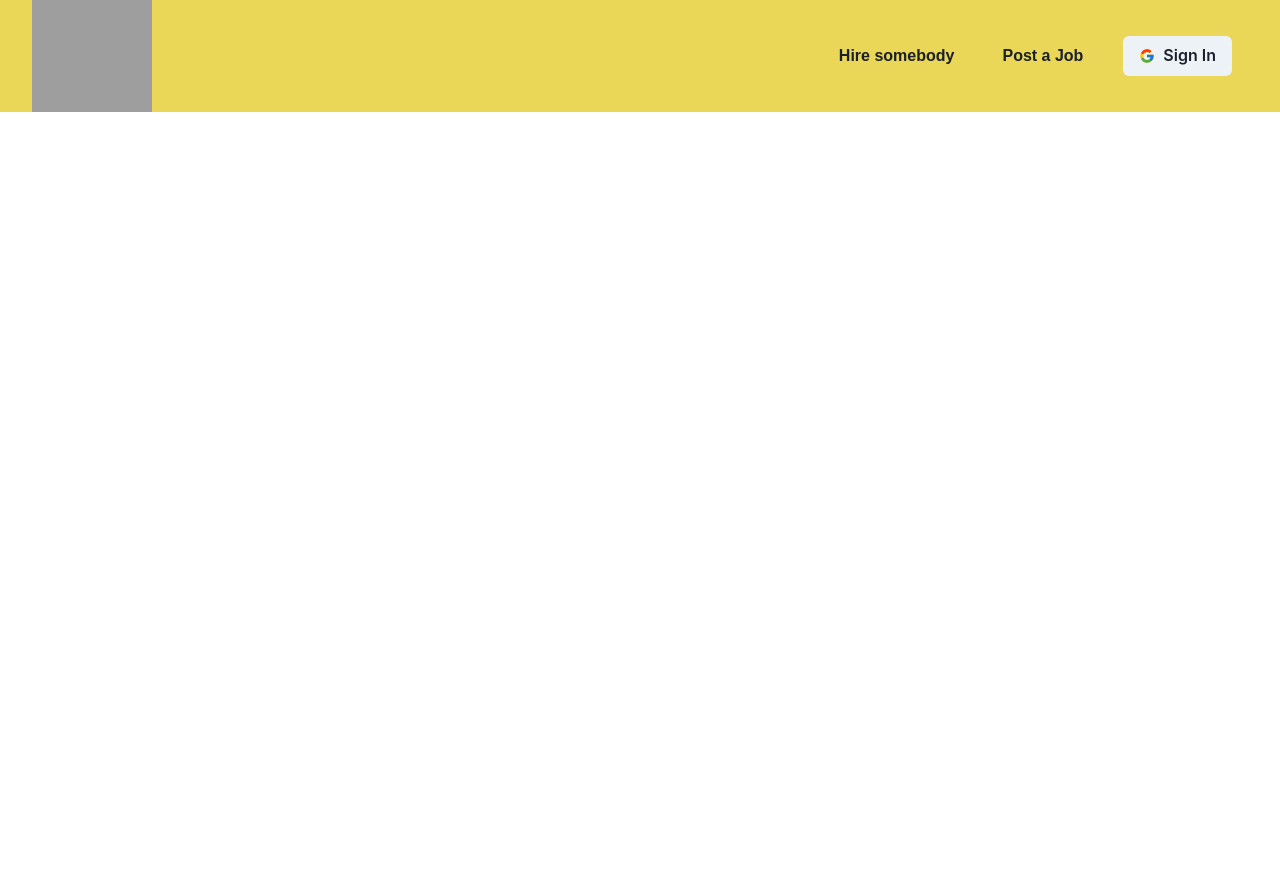
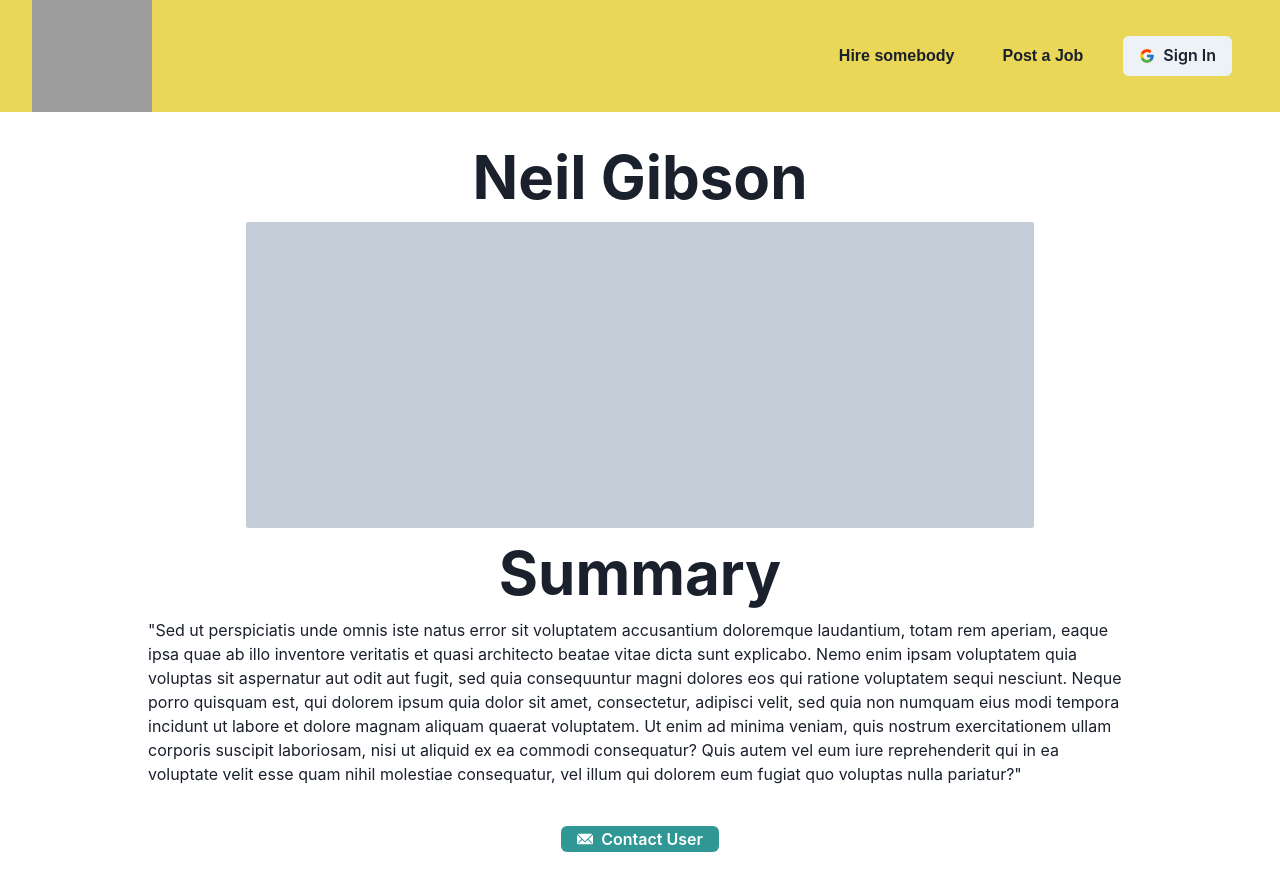
Before and after one commit to Neilgibson26/snapcv, a React (Create React App) app: page /profile in a window 1280 px wide. Shown: the top 890 px of the page. Before the commit the page ends 800 px from the top, so only its background shows below. Built offline with nearby package versions, Linux system fonts and the light colour scheme; grey boxes are pictures that could not be loaded.

Commit message:
Added a placeholder profile page

```diff
--- a/package.json
+++ b/package.json
@@ -3,6 +3,7 @@
   "version": "0.1.0",
   "private": true,
   "dependencies": {
+    "@chakra-ui/icons": "^1.1.7",
     "@chakra-ui/react": "^1.8.6",
     "@emotion/react": "^11",
     "@emotion/styled": "^11",
--- a/src/App.js
+++ b/src/App.js
@@ -5,6 +5,7 @@ import Hire from "./pages/Hire";
 import Apply from "./pages/Apply";
 import Explore from "./pages/Explore";
 import NavigationBar from "./components/NaviagtionBar";
+import Profile from "./pages/Profile";
 
 function App() {
   const [currentUser, setCurrentUser] = useState(null);
@@ -19,6 +20,7 @@ function App() {
         <Route path="apply" element={<Apply />} />
         <Route path="explore" element={<Explore />} />
         <Route path="hire" element={<Hire />} />
+        <Route path="profile" element={<Profile />} />
       </Routes>
     </Router>
   );
--- a/src/pages/Explore/index.js
+++ b/src/pages/Explore/index.js
@@ -29,7 +29,7 @@ function Explore() {
           <option value="option3">Option 3</option>
         </Select>
       </Flex>
-      <Flex flexWrap="wrap">
+      <Flex flexWrap="wrap" justify="center" align="center">
         <Card />
         <Card />
         <Card />
--- /dev/null
+++ b/src/pages/Profile/index.js
@@ -0,0 +1,52 @@
+import { Box, Button, Flex, Text } from "@chakra-ui/react";
+import React from "react";
+import { Skeleton, SkeletonCircle, SkeletonText } from "@chakra-ui/react";
+import { EmailIcon } from "@chakra-ui/icons";
+
+function Profile() {
+  return (
+    <Flex h="100vh" w="100vw" alignItems="center" justify="center">
+      <Flex
+        flexDir="column"
+        w="80%"
+        h="100%"
+        justify="center"
+        align="center"
+        p="5"
+      >
+        <Text fontSize="6xl" as="b">
+          Neil Gibson
+        </Text>
+        <Skeleton h="60vh" w="80%"></Skeleton>
+        <Text as="b" fontSize="6xl">
+          Summary
+        </Text>
+        <Text>
+          "Sed ut perspiciatis unde omnis iste natus error sit voluptatem
+          accusantium doloremque laudantium, totam rem aperiam, eaque ipsa quae
+          ab illo inventore veritatis et quasi architecto beatae vitae dicta
+          sunt explicabo. Nemo enim ipsam voluptatem quia voluptas sit
+          aspernatur aut odit aut fugit, sed quia consequuntur magni dolores eos
+          qui ratione voluptatem sequi nesciunt. Neque porro quisquam est, qui
+          dolorem ipsum quia dolor sit amet, consectetur, adipisci velit, sed
+          quia non numquam eius modi tempora incidunt ut labore et dolore magnam
+          aliquam quaerat voluptatem. Ut enim ad minima veniam, quis nostrum
+          exercitationem ullam corporis suscipit laboriosam, nisi ut aliquid ex
+          ea commodi consequatur? Quis autem vel eum iure reprehenderit qui in
+          ea voluptate velit esse quam nihil molestiae consequatur, vel illum
+          qui dolorem eum fugiat quo voluptas nulla pariatur?"
+        </Text>
+        <Button
+          leftIcon={<EmailIcon />}
+          colorScheme="teal"
+          variant="solid"
+          my="10"
+        >
+          Contact User
+        </Button>
+      </Flex>
+    </Flex>
+  );
+}
+
+export default Profile;
```
Also changed, not shown: 1 other file (tests, documents, lock files or other folders).
